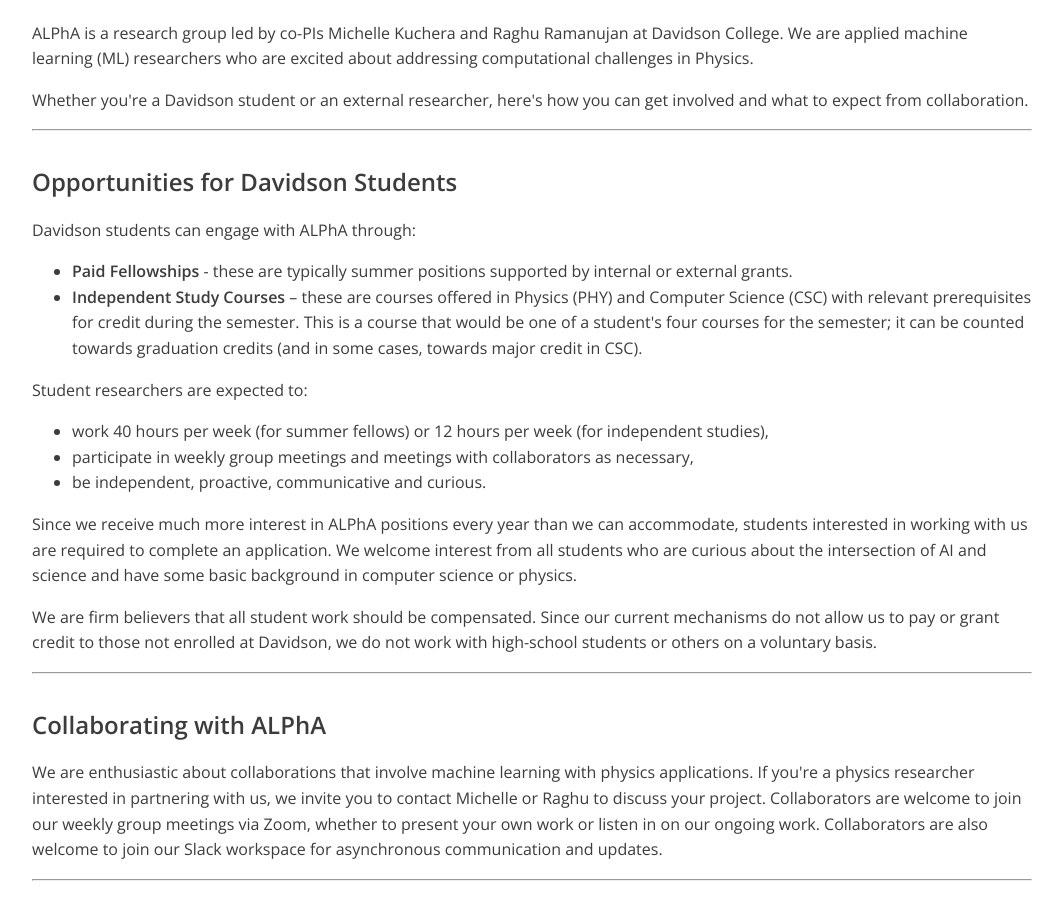
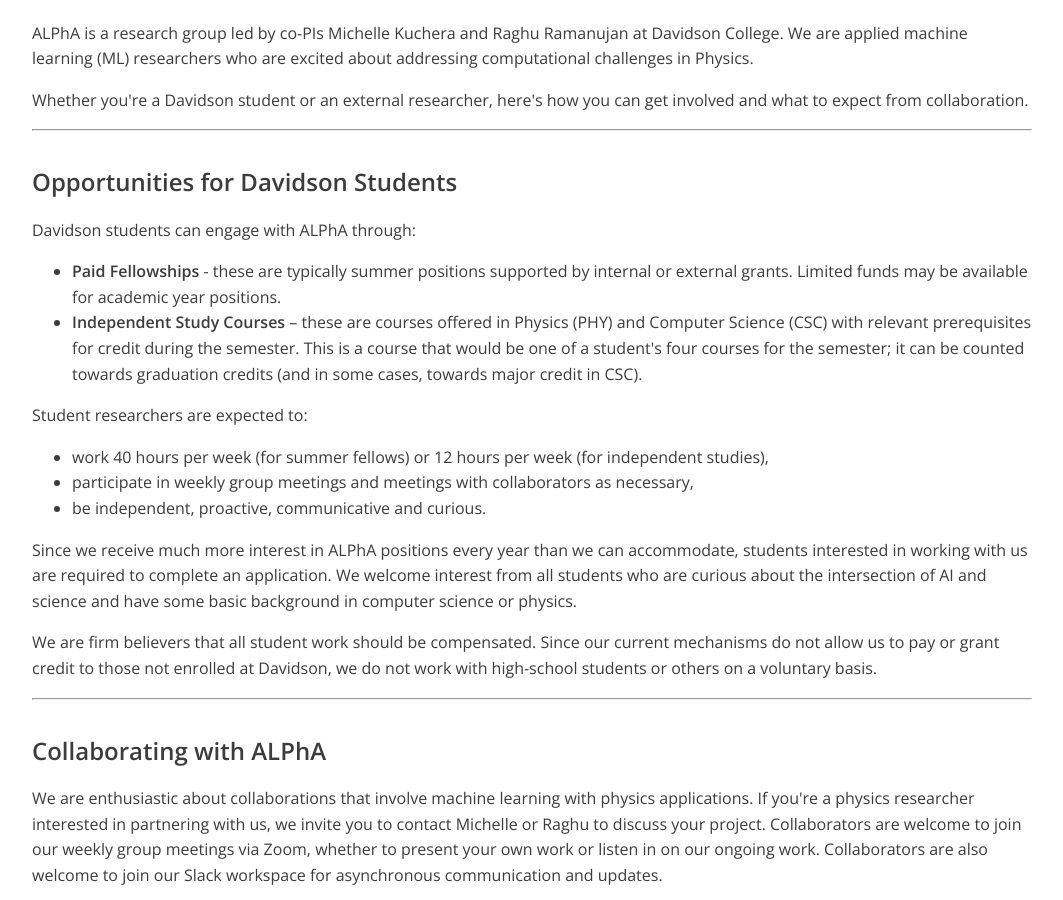
Before and after one commit to alpha-davidson/alpha-davidson.github.io, a Jekyll site: the page built from collab2.md, in a window 1280 px wide and 900 px high, scrolled down 313 px. Shown: the whole window, without its empty margins (108-1171 px from the left). Built offline with Jekyll 4.4.1, drawn with Linux system fonts in a browser that asks for light colours.

Commit message:
adding detail

```diff
--- a/collab2.md
+++ b/collab2.md
@@ -19,7 +19,7 @@
 <h2>Opportunities for Davidson Students</h2>
 <p>Davidson students can engage with ALPhA through:</p>
 <ul>
-  <li><strong>Paid Fellowships</strong> - these are typically summer positions supported by internal or external grants.</li>
+  <li><strong>Paid Fellowships</strong> - these are typically summer positions supported by internal or external grants. Limited funds may be available for academic year positions.</li>
   <li><strong>Independent Study Courses</strong> – these are courses offered in Physics (PHY) and Computer Science (CSC) with relevant prerequisites for credit during the semester. This is a course that would be one of a student's four courses for the semester; it can be counted towards graduation credits (and in some cases, towards major credit in CSC). </li>
 </ul>
 <p>Student researchers are expected to:</p>
```
